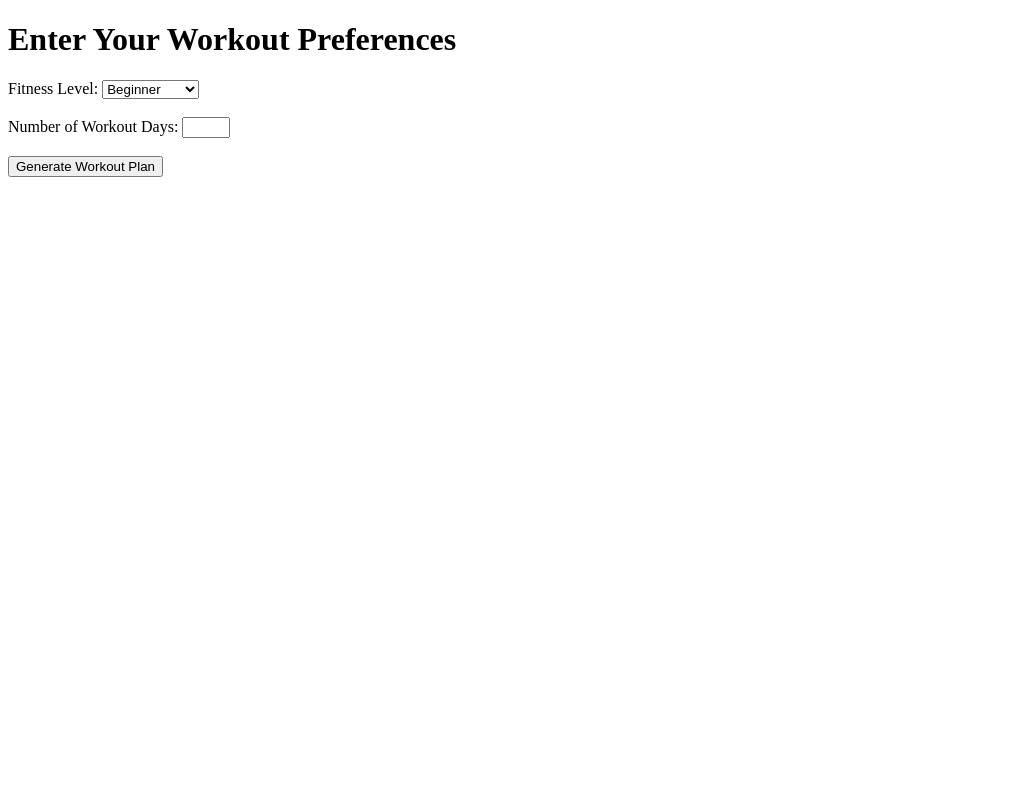
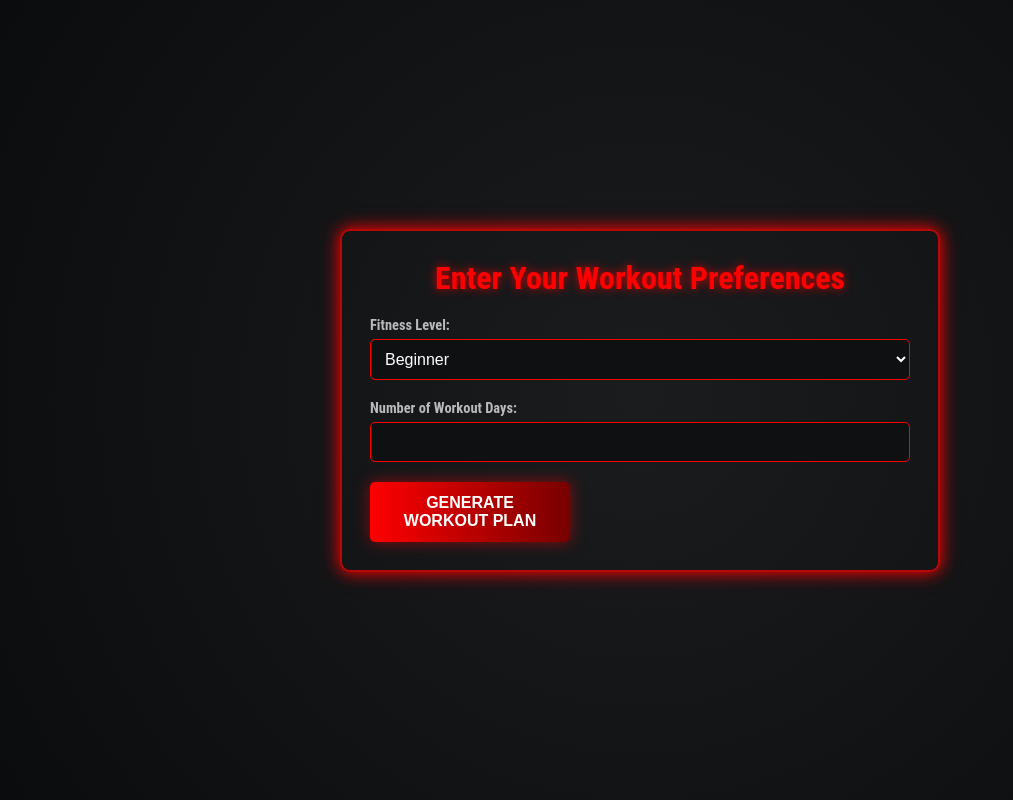
Before and after one commit to hantanguyen/CPSC481_Project, a Flask app: page / in a window 1280 px wide. Shown: the whole page, without its empty margins (0-1013 px from the left). Run offline with Flask 3, Linux system fonts and the light colour scheme; parts of the project's set-up code (start-up, migrations or seed data) failed here and were passed over.

Commit message:
frontend additions

```diff
--- a/fitnessApp/app.py
+++ b/fitnessApp/app.py
@@ -6,7 +6,6 @@ import pandas as pd
 app = Flask(__name__)
 
 # Load the processed dataset, model, and encoders
-# Corrected file paths based on actual directory structure
 with open('/workspaces/codespaces-blank/fitnessApp/processed_data/processed_dataset.pkl', 'rb') as f:
     df = pickle.load(f)
 
@@ -19,47 +18,73 @@ with open('/workspaces/codespaces-blank/fitnessApp/models/level_encoder.pkl', 'r
 with open('/workspaces/codespaces-blank/fitnessApp/models/bodypart_encoder.pkl', 'rb') as f:
     bodypart_encoder = pickle.load(f)
 
-
-# Function to recommend exercises based on user input
 def recommend_exercises(user_fitness_level, num_days, num_recommendations=5):
     user_fitness_level_code = level_encoder.transform([user_fitness_level.lower()])[0]
     filtered_df = df[df['Level_Code'] == user_fitness_level_code]
 
-    target_body_parts = ['chest', 'biceps', 'shoulders', 'abdominals', 'quadriceps']
-    relevant_exercises = filtered_df[filtered_df['BodyPart'].isin(target_body_parts)]
+    # Define the body parts for each day based on user input (3, 5, or 6 days)
+    if num_days == 3:
+        day_to_body_parts = {
+            1: ['chest'],
+            2: ['rest'],
+            3: ['biceps', 'shoulders'],
+            4: ['rest'],
+            5: ['quadriceps', 'abdominals'],
+            6: ['rest'],
+            7: ['rest']
+        }
+    elif num_days == 5:
+        day_to_body_parts = {
+            1: ['chest'],
+            2: ['biceps', 'shoulders'],
+            3: ['quadriceps', 'abdominals'],
+            4: ['rest'],
+            5: ['chest'],
+            6: ['biceps', 'shoulders'],
+            7: ['rest']
+        }
+    elif num_days == 6:
+        day_to_body_parts = {
+            1: ['chest'],
+            2: ['biceps', 'shoulders'],
+            3: ['quadriceps', 'abdominals'],
+            4: ['rest'],
+            5: ['chest'],
+            6: ['biceps', 'shoulders'],
+            7: ['quadriceps', 'abdominals']
+        }
 
-    max_days = 7
-    if num_days > max_days:
-        raise ValueError(f"Number of days cannot exceed {max_days}")
+    # Initialize the workout plan dictionary
+    workout_plan = {}
 
-    rest_day_intervals = []
-    if num_days == 3:
-        rest_day_intervals = [2, 5]
-    elif num_days == 4:
-        rest_day_intervals = [2, 4]
-    elif num_days == 5:
-        rest_day_intervals = [3, 6]
-    elif num_days == 6:
-        rest_day_intervals = [5]
+    # Loop through days 1 to 7 and assign exercises or rest
+    for day in range(1, 8):
+        workout_day_body_parts = day_to_body_parts.get(day)
 
-    workout_plan = {}
-    workout_days = 0
-    for day in range(1, 8):
-        if day in rest_day_intervals:
-            workout_plan[day] = f"Rest Day"
-        elif workout_days < num_days:
-            workout_days += 1
-            if day == 2:
-                day_plan = relevant_exercises[relevant_exercises['BodyPart'].isin(['quadriceps', 'abdominals'])].sample(
-                    n=num_recommendations, random_state=42
-                )
+        if workout_day_body_parts:
+            if 'rest' in workout_day_body_parts:
+                workout_plan[day] = {"type": "rest", "message": f"Day {day}: Rest Day"}
             else:
-                day_plan = relevant_exercises[relevant_exercises['BodyPart'].isin(['chest', 'shoulders', 'biceps'])].sample(
-                    n=num_recommendations, random_state=42
-                )
-            body_parts_predicted = rf_model.predict(day_plan[['Normalized_Rating', 'Level_Code']])
-            day_plan['Predicted_BodyPart'] = bodypart_encoder.inverse_transform(body_parts_predicted)
-            workout_plan[day] = day_plan[['Title', 'BodyPart', 'Equipment', 'Predicted_BodyPart', 'Rating']].to_dict(orient='records')
+                # Get exercises for the body parts of the current day
+                day_plan = filtered_df[filtered_df['BodyPart'].isin(workout_day_body_parts)]
+
+                # If no exercises available for that body part, set as rest day
+                if day_plan.empty:
+                    workout_plan[day] = {"type": "rest", "message": f"Day {day}: No exercises available, rest day."}
+                    continue
+
+                # Sample the exercises and select the top-rated exercises
+                day_plan = day_plan.sample(n=min(num_recommendations, len(day_plan)))
+
+                # Add to workout plan without the Predicted_BodyPart column
+                workout_plan[day] = {
+                    "type": "workout",
+                    "message": f"Day {day}: Workout Plan",
+                    "exercises": day_plan[['Title', 'BodyPart', 'Equipment', 'Rating']].to_dict(orient='records')
+                }
+        else:
+            workout_plan[day] = {"type": "rest", "message": f"Day {day}: Rest Day"}
+
     return workout_plan
 
 # Route to handle the form submission and display results
@@ -71,6 +96,17 @@ def index():
 
         # Generate the workout plan
         recommended_plan = recommend_exercises(user_fitness_level, num_days)
+
+        # Process checkbox data (which exercises were marked as completed)
+        completed_exercises = []
+        for key in request.form:
+            if key.startswith('completed_'):
+                if request.form[key] == '1':  # Checkbox checked
+                    completed_exercises.append(key.replace('completed_', ''))
+
+        # Print the completed exercises (you can save this to a database or session)
+        print(f"Completed exercises: {completed_exercises}")
+
         return render_template('workout_plan.html', workout_plan=recommended_plan)
     return render_template('index.html')
 
--- a/fitnessApp/static/styles.css
+++ b/fitnessApp/static/styles.css
@@ -1,90 +1,215 @@
-/* Global Styles */
-body {
-    font-family: Arial, sans-serif;
-    background-color: #f4f4f9;
-    color: #333;
+/* Global Reset */
+* {
     margin: 0;
     padding: 0;
+    box-sizing: border-box;
   }
 
-.container {
-    width: 80%;
-    margin: 0 auto;
-    padding: 20px;
+  /* General Styles */
+  .App {
+    display: flex;
+    justify-content: center;
+    align-items: center;
+    min-height: 100vh;
+    background: radial-gradient(circle, #1b1c1e, #0b0c0e); /* Adjusted gradient */
+    font-family: "Roboto Condensed", sans-serif;
+    color: #ffffff;
+    margin: 0; /* Ensure no default margins */
   }
 
-h1, h2 {
-    text-align: center;
-    color: #2c3e50;
+  /* Form Container */
+  .form-container {
+    background-color: transparent;
+    padding: 30px;
+    border-radius: 10px;
+    box-shadow: 0 0 20px rgba(255, 0, 0, 0.5);
+    max-width: 600px;
+    width: 100%;
+    position: relative;
+    margin: 0 auto; /* Center horizontally */
+    box-sizing: border-box; /* Prevent padding overflow */
   }
 
-form {
+  .form-container::before {
+    content: "";
+    position: absolute;
+    top: 0;
+    left: 0;
+    right: 0;
+    bottom: 0;
+    border: 2px solid rgba(255, 0, 0, 0.7);
+    border-radius: 10px;
+    pointer-events: none;
+    animation: glow 1.5s infinite;
+  }
+
+  @keyframes glow {
+    0% {
+      box-shadow: 0 0 5px rgba(255, 0, 0, 0.5);
+    }
+    50% {
+      box-shadow: 0 0 15px rgba(255, 0, 0, 0.8);
+    }
+    100% {
+      box-shadow: 0 0 5px rgba(255, 0, 0, 0.5);
+    }
+  }
+
+  /* Form Title */
+  .form-title {
+    font-size: 2rem;
+    font-weight: bold;
+    color: #ff0000;
+    text-align: center;
+    margin-bottom: 20px;
+    text-shadow: 0 0 10px rgba(255, 0, 0, 0.8);
+  }
+
+  /* Form Styles */
+  .fitness-form {
     display: flex;
     flex-direction: column;
-    margin: 20px 0;
+    gap: 20px;
   }
 
-label {
-    font-size: 1.2em;
+  .form-row {
+    display: flex;
+    gap: 15px;
+  }
+
+  .single-row {
+    justify-content: center;
+  }
+
+  .form-group {
+    display: flex;
+    flex-direction: column;
+    flex: 1;
+  }
+
+  .form-group label {
+    font-size: 0.9rem;
+    font-weight: bold;
+    color: #bbb;
     margin-bottom: 5px;
   }
 
-input[type="text"], select {
+  .form-group input,
+  .form-group select {
     padding: 10px;
-    margin-bottom: 20px;
-    font-size: 1.1em;
-    border: 1px solid #ccc;
-    border-radius: 4px;
+    font-size: 1rem;
+    border: 1px solid #ff0000;
+    border-radius: 5px;
+    background: #0f1012;
+    color: #ffffff;
+    transition: border-color 0.3s ease, box-shadow 0.3s ease;
   }
 
-button {
-    background-color: #3498db;
-    color: white;
+  .form-group input::placeholder {
+    color: #888888;
+  }
+
+  .form-group input:focus,
+  .form-group select:focus {
+    border-color: #ff0000;
+    box-shadow: 0 0 8px rgba(255, 0, 0, 0.7);
+    outline: none;
+  }
+
+  /* Submit Button */
+  .submit-btn {
+    padding: 12px;
+    background: linear-gradient(90deg, #ff0000, #770000);
+    color: #ffffff;
+    font-size: 1rem;
+    font-weight: bold;
+    border: none;
+    border-radius: 5px;
+    cursor: pointer;
+    transition: background-color 0.3s ease, box-shadow 0.3s ease;
+    width: 100%;
+    max-width: 200px;
+    box-shadow: 0 0 15px rgba(255, 0, 0, 0.5);
+    text-transform: uppercase;
+  }
+
+  .submit-btn:hover {
+    background: #ff0000;
+    box-shadow: 0 0 25px rgba(255, 0, 0, 1);
+  }
+
+  /* Table Styles */
+  table {
+    width: 100%;
+    border-collapse: collapse;
+    margin-top: 20px;
+    box-shadow: 0 0 20px rgba(255, 0, 0, 0.5);
+    border-radius: 10px; /* Rounded corners */
+    overflow: hidden; /* Ensure the table content stays within the border */
+  }
+
+  thead {
+    background: linear-gradient(90deg, #770000, #ff0000); /* Gradient for table header */
+  }
+
+  thead th {
+    color: #ffffff;
+    font-weight: bold;
     padding: 15px;
-    font-size: 1.2em;
-    border: none;
-    border-radius: 4px;
+    text-transform: uppercase;
+    font-size: 1rem;
+    text-align: left;
+  }
+
+  tbody tr:nth-child(even) {
+    background: #141516; /* Slightly lighter row for zebra striping */
+  }
+
+  tbody tr:nth-child(odd) {
+    background: #0f1012; /* Darker row for zebra striping */
+  }
+
+  tbody tr:hover {
+    background: rgba(255, 0, 0, 0.1); /* Highlight row on hover */
     cursor: pointer;
   }
 
-button:hover {
-    background-color: #2980b9;
+  tbody td {
+    padding: 15px;
+    color: #ffffff;
+    font-size: 0.9rem;
+    border-bottom: 1px solid rgba(255, 0, 0, 0.5);
   }
 
-/* Workout Plan Styling */
-.workout-plan {
-    border: 1px solid #ddd;
-    padding: 20px;
-    margin-top: 20px;
-    background-color: #fff;
+  tbody td:last-child {
+    border-bottom: none; /* Remove border for the last row */
   }
 
-.workout-plan h3 {
-    color: #16a085;
+  table th,
+  table td {
+    transition: background-color 0.3s ease, color 0.3s ease;
   }
 
-.workout-plan ul {
-    list-style: none;
-    padding-left: 0;
+  /* Add glowing border on table hover */
+  table:hover {
+    box-shadow: 0 0 25px rgba(255, 0, 0, 1);
   }
 
-.workout-plan li {
-    margin: 10px 0;
-    font-size: 1.1em;
+  /* Adjust text alignment for specific columns */
+  table th:first-child,
+  table td:first-child {
+    text-align: left;
   }
 
-.rest-day {
-    color: #e74c3c;
-    font-weight: bold;
+  table th:last-child,
+  table td:last-child {
+    text-align: center;
   }
 
-/* Responsive Design */
+  /* Responsive Styles */
   @media (max-width: 768px) {
-    .container {
-        width: 95%;
-    }
-
-    h1 {
-        font-size: 1.8em;
+    .form-row {
+      flex-direction: column;
+      gap: 10px;
     }
   }
--- a/fitnessApp/templates/index.html
+++ b/fitnessApp/templates/index.html
@@ -4,21 +4,31 @@
   <meta charset="UTF-8">
   <meta name="viewport" content="width=device-width, initial-scale=1.0">
   <title>Workout Plan Generator</title>
+  <!-- Adjusted CSS link to reflect static folder structure -->
+  <link rel="stylesheet" href="/static/styles.css">
 </head>
 <body>
-  <h1>Enter Your Workout Preferences</h1>
-  <form method="POST">
+  <div class="App"> <!-- Main container with flexbox alignment -->
+    <div class="form-container">
+      <h1 class="form-title">Enter Your Workout Preferences</h1>
+
+      <form method="POST" class="fitness-form">
+        <div class="form-group">
           <label for="fitness_level">Fitness Level:</label>
           <select name="fitness_level" id="fitness_level">
             <option value="beginner">Beginner</option>
             <option value="intermediate">Intermediate</option>
-      <option value="advanced">Advanced</option>
-    </select><br><br>
+          </select>
+        </div>
 
+        <div class="form-group">
           <label for="num_days">Number of Workout Days:</label>
-    <input type="number" name="num_days" id="num_days" min="3" max="6" required><br><br>
+          <input type="number" name="num_days" id="num_days" min="3" max="6" required>
+        </div>
 
-    <button type="submit">Generate Workout Plan</button>
+        <button type="submit" class="submit-btn">Generate Workout Plan</button>
       </form>
+    </div>
+  </div>
 </body>
 </html>
```
Also changed, not shown: fitnessApp/static/workout_plan.css (added, +125 -0 lines), fitnessApp/templates/workout_plan.html (+58 -25 lines). Lines whose indentation alone changed are shown as unchanged.
